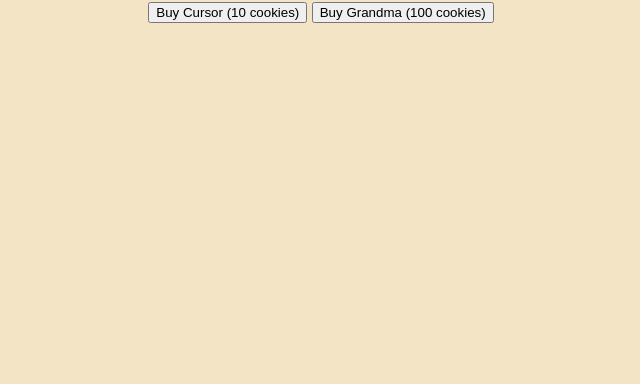
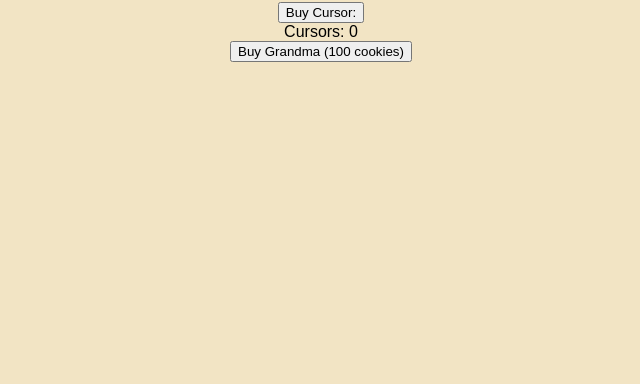
Before and after one commit to thesonotgoat1/cookie-clicker1, a plain HTML site: page index.html in a window 1280 px wide. Shown: the part 416-800 px from the top of the page, without its empty margins (319-959 px from the left). Drawn offline with Linux system fonts and the light colour scheme.

Commit message:
Update index.html

```diff
--- a/index.html
+++ b/index.html
@@ -11,6 +11,7 @@
   <div class="shop">
     <div id = "shopText1">shop</div>
     <button id="cursorButton">Buy Cursor (10 cookies)</button>
+    <div id="cursorCount">Cursors: 0</div>
     <button id="grandmaButton">Buy Grandma (100 cookies)</button>
 
   <script src="main.js"></script>
```
